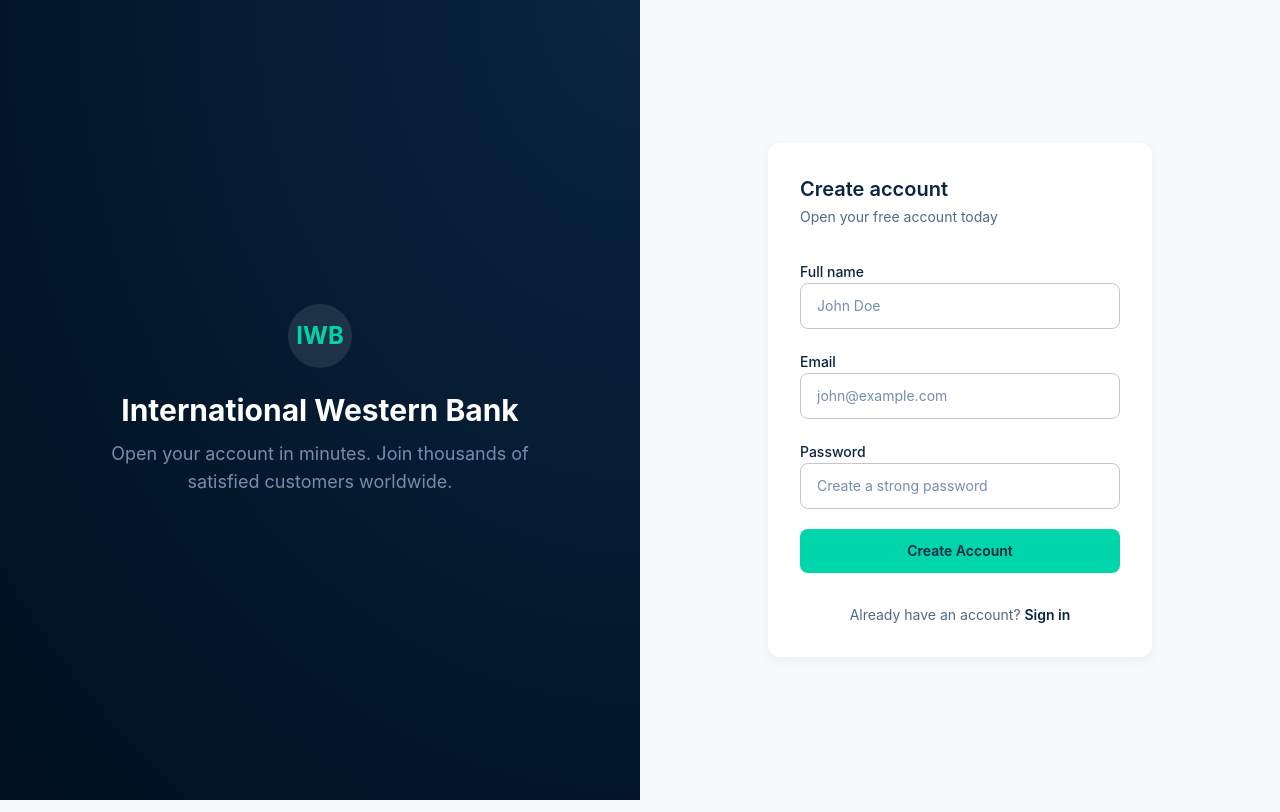
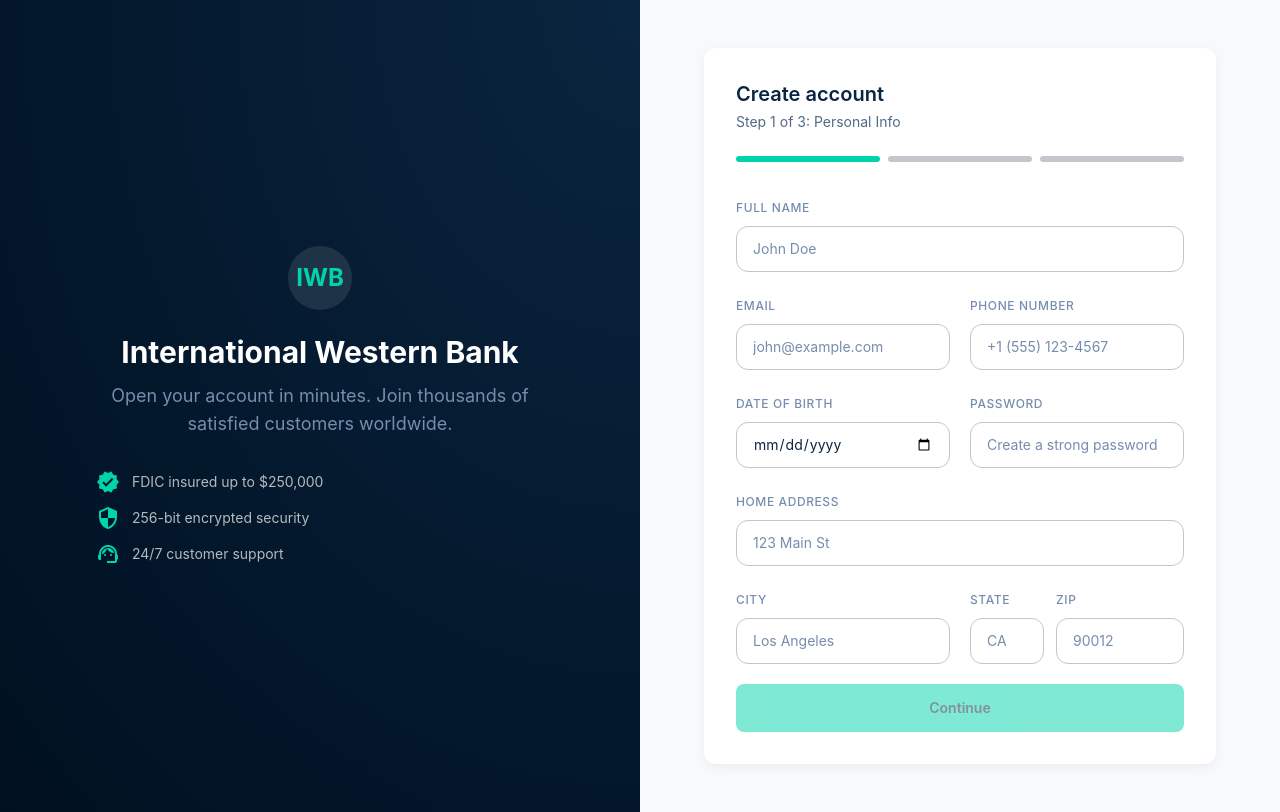
Before and after one commit to TobeChukwu278/InternationalWesternBank, a Next.js app: page /signup in a window 1280 px wide. Built offline with nearby package versions, Linux system fonts and the light colour scheme.

Commit message:
feat: rewrite signup with multi-step wizard and pending verification page

```diff
--- /dev/null
+++ b/src/app/(auth)/pending-verification/page.tsx
@@ -0,0 +1,10 @@
+import { Suspense } from "react";
+import { PendingContent } from "./pending-content";
+
+export default function PendingVerificationPage() {
+  return (
+    <Suspense fallback={<div className="flex min-h-screen items-center justify-center">Loading...</div>}>
+      <PendingContent />
+    </Suspense>
+  );
+}
--- /dev/null
+++ b/src/app/(auth)/pending-verification/pending-content.tsx
@@ -0,0 +1,61 @@
+"use client";
+
+import { useSearchParams } from "next/navigation";
+
+export function PendingContent() {
+  const searchParams = useSearchParams();
+  const rejected = searchParams.get("rejected") === "true";
+
+  if (rejected) {
+    return (
+      <div className="flex min-h-screen items-center justify-center bg-iwb-surface px-4">
+        <div className="w-full max-w-md rounded-iwb-xl bg-white p-8 text-center shadow-iwb-card">
+          <div className="mx-auto mb-6 flex size-16 items-center justify-center rounded-full bg-iwb-error/10">
+            <i className="material-icons text-4xl text-iwb-error">cancel</i>
+          </div>
+          <h1 className="text-xl font-semibold text-iwb-navy">Account Rejected</h1>
+          <p className="mt-2 text-sm text-iwb-slate">
+            Unfortunately, your account registration could not be approved at this time.
+          </p>
+          <p className="mt-4 text-xs text-iwb-slate-light">
+            Please contact support for more information.
+          </p>
+          <div className="mt-6 border-t border-iwb-border-light pt-6 text-xs text-iwb-slate-light space-y-1">
+            <p>International Western Bank</p>
+            <p>+1 (786) 245-4920</p>
+          </div>
+        </div>
+      </div>
+    );
+  }
+
+  return (
+    <div className="flex min-h-screen items-center justify-center bg-iwb-surface px-4">
+      <div className="w-full max-w-md rounded-iwb-xl bg-white p-8 text-center shadow-iwb-card">
+        <div className="mx-auto mb-6 flex size-16 items-center justify-center rounded-full bg-iwb-navy">
+          <i className="material-icons text-white text-3xl">account_balance</i>
+        </div>
+        <i className="material-icons text-5xl text-iwb-teal mb-4">how_to_reg</i>
+        <h1 className="text-xl font-semibold text-iwb-navy">Registration Submitted</h1>
+        <p className="mt-2 text-sm text-iwb-slate">
+          Thank you for registering. Your application is being reviewed.
+        </p>
+        <div className="mt-6 rounded-iwb-lg bg-iwb-surface p-4 text-left space-y-2">
+          <div className="flex items-center gap-2 text-sm">
+            <i className="material-icons text-iwb-teal text-sm">schedule</i>
+            <span className="text-iwb-slate">Typical review time: 1-2 business days</span>
+          </div>
+          <div className="flex items-center gap-2 text-sm">
+            <i className="material-icons text-iwb-teal text-sm">notifications</i>
+            <span className="text-iwb-slate">You'll be notified once approved</span>
+          </div>
+        </div>
+        <div className="mt-6 border-t border-iwb-border-light pt-6 text-xs text-iwb-slate-light space-y-1">
+          <p>International Western Bank</p>
+          <p>249 E Ocean Blvd, Long Beach, CA 90802</p>
+          <p>+1 (786) 245-4920</p>
+        </div>
+      </div>
+    </div>
+  );
+}
--- a/src/app/(auth)/signup/page.tsx
+++ b/src/app/(auth)/signup/page.tsx
@@ -1,19 +1,91 @@
 "use client";
 
-import { useActionState } from "react";
-import Link from "next/link";
-import { Button } from "@/components/ui/button";
-import { Input } from "@/components/ui/input";
+import { useState } from "react";
+import { useRouter } from "next/navigation";
 import { Card } from "@/components/ui/card";
-import { signup } from "@/lib/actions/auth";
+import { signupWithKyc } from "@/lib/actions/kyc";
+import { PersonalInfo } from "./steps/personal-info";
+import { IdentityDocs } from "./steps/identity-docs";
+import { ReviewSubmit } from "./steps/review-submit";
+
+interface PersonalInfoData {
+  full_name: string;
+  email: string;
+  password: string;
+  phone: string;
+  date_of_birth: string;
+  address_line1: string;
+  address_city: string;
+  address_state: string;
+  address_zip: string;
+}
+
+const steps = ["Personal Info", "Identity", "Review"];
 
 export default function SignupPage() {
-  const [state, formAction, pending] = useActionState(
-    async (_prev: { error?: string } | null, formData: FormData) => {
-      return signup(formData);
-    },
-    null,
-  );
+  const router = useRouter();
+  const [currentStep, setCurrentStep] = useState(0);
+  const [submitting, setSubmitting] = useState(false);
+  const [error, setError] = useState<string | null>(null);
+
+  const [personalInfo, setPersonalInfo] = useState<PersonalInfoData>({
+    full_name: "", email: "", password: "", phone: "", date_of_birth: "",
+    address_line1: "", address_city: "", address_state: "", address_zip: "",
+  });
+  const [ssnLastFour, setSsnLastFour] = useState("");
+  const [avatarUrl, setAvatarUrl] = useState<string | undefined>();
+  const [idFrontUrl, setIdFrontUrl] = useState<string | undefined>();
+  const [idBackUrl, setIdBackUrl] = useState<string | undefined>();
+  const [avatarPreview, setAvatarPreview] = useState<string | null>(null);
+  const [idFrontPreview, setIdFrontPreview] = useState<string | null>(null);
+  const [idBackPreview, setIdBackPreview] = useState<string | null>(null);
+
+  function handlePersonalChange(data: Partial<PersonalInfoData>) {
+    setPersonalInfo((prev) => ({ ...prev, ...data }));
+  }
+
+  function handleDocumentsChange(docs: { avatarUrl?: string; idFrontUrl?: string; idBackUrl?: string }) {
+    if (docs.avatarUrl) setAvatarUrl(docs.avatarUrl);
+    if (docs.idFrontUrl) setIdFrontUrl(docs.idFrontUrl);
+    if (docs.idBackUrl) setIdBackUrl(docs.idBackUrl);
+  }
+
+  function handleIdentityNext() {
+    setAvatarPreview((document.querySelector(".identity-docs [alt='Preview']") as HTMLImageElement)?.src ?? null);
+    setIdFrontPreview((document.querySelector(".identity-docs [alt='ID Front']") as HTMLImageElement)?.src ?? null);
+    setIdBackPreview((document.querySelector(".identity-docs [alt='ID Back']") as HTMLImageElement)?.src ?? null);
+    setCurrentStep(2);
+  }
+
+  async function handleSubmit() {
+    setSubmitting(true);
+    setError(null);
+
+    const formData = new FormData();
+    formData.set("full_name", personalInfo.full_name);
+    formData.set("email", personalInfo.email);
+    formData.set("password", personalInfo.password);
+    formData.set("phone", personalInfo.phone);
+    formData.set("date_of_birth", personalInfo.date_of_birth);
+    formData.set("address_line1", personalInfo.address_line1);
+    formData.set("address_city", personalInfo.address_city);
+    formData.set("address_state", personalInfo.address_state);
+    formData.set("address_zip", personalInfo.address_zip);
+    if (avatarUrl) formData.set("avatar_url", avatarUrl);
+    if (idFrontUrl) formData.set("id_document_front", idFrontUrl);
+    if (idBackUrl) formData.set("id_document_back", idBackUrl);
+    if (ssnLastFour) formData.set("ssn_last_four", ssnLastFour);
+
+    const res = await signupWithKyc(formData);
+
+    if (res.success) {
+      router.push("/pending-verification");
+    } else {
+      setError(res.error ?? "Something went wrong");
+    }
+
+    setSubmitting(false);
+  }
 
   return (
     <div className="flex min-h-screen flex-col lg:flex-row">
@@ -23,82 +95,79 @@ export default function SignupPage() {
           <div className="mx-auto mb-6 flex size-16 items-center justify-center rounded-full bg-white/10">
             <span className="text-2xl font-bold text-iwb-teal">IWB</span>
           </div>
-          <h2 className="text-3xl font-bold text-white">
-            International Western Bank
-          </h2>
+          <h2 className="text-3xl font-bold text-white">International Western Bank</h2>
           <p className="mt-3 text-lg text-iwb-slate-light">
-            Open your account in minutes. Join thousands of satisfied customers
-            worldwide.
+            Open your account in minutes. Join thousands of satisfied customers worldwide.
           </p>
+          <div className="mt-8 space-y-3 text-left">
+            <div className="flex items-center gap-3 text-white/70">
+              <i className="material-icons text-iwb-teal text-sm">verified</i>
+              <span className="text-sm">FDIC insured up to $250,000</span>
+            </div>
+            <div className="flex items-center gap-3 text-white/70">
+              <i className="material-icons text-iwb-teal text-sm">security</i>
+              <span className="text-sm">256-bit encrypted security</span>
+            </div>
+            <div className="flex items-center gap-3 text-white/70">
+              <i className="material-icons text-iwb-teal text-sm">support_agent</i>
+              <span className="text-sm">24/7 customer support</span>
+            </div>
+          </div>
         </div>
       </div>
 
       <div className="flex flex-1 items-center justify-center bg-iwb-surface px-4 py-12 lg:px-8">
-        <Card className="w-full max-w-sm p-8">
+        <Card className="w-full max-w-lg p-8">
           <div className="mb-8 text-center lg:hidden">
             <span className="text-xl font-bold text-iwb-navy">IWB</span>
           </div>
 
-          <h1 className="text-xl font-semibold text-iwb-navy">
-            Create account
-          </h1>
+          <h1 className="text-xl font-semibold text-iwb-navy">Create account</h1>
           <p className="mt-1 text-sm text-iwb-slate">
-            Open your free account today
+            Step {currentStep + 1} of 3: {steps[currentStep]}
           </p>
 
-          <form action={formAction} className="mt-8 space-y-5">
-            <Input
-              label="Full name"
-              name="full_name"
-              type="text"
-              autoComplete="name"
-              placeholder="John Doe"
-              required
-            />
-            <Input
-              label="Email"
-              name="email"
-              type="email"
-              autoComplete="email"
-              placeholder="john@example.com"
-              required
-            />
-            <Input
-              label="Password"
-              name="password"
-              type="password"
-              autoComplete="new-password"
-              placeholder="Create a strong password"
-              required
-            />
+          <div className="mt-6 flex gap-2">
+            {steps.map((s, i) => (
+              <div
+                key={s}
+                className={`h-1.5 flex-1 rounded-full transition-colors ${
+                  i <= currentStep ? "bg-iwb-teal" : "bg-iwb-border"
+                }`}
+              />
+            ))}
+          </div>
 
-            {state?.error ? (
-              <p className="flex items-center gap-1.5 text-sm text-iwb-error">
-                <svg className="size-4" fill="currentColor" viewBox="0 0 20 20">
-                  <path
-                    fillRule="evenodd"
-                    d="M10 18a8 8 0 1 0 0-16 8 8 0 0 0 0 16ZM8.28 7.22a.75.75 0 0 0-1.06 1.06L8.94 10l-1.72 1.72a.75.75 0 1 0 1.06 1.06L10 11.06l1.72 1.72a.75.75 0 1 0 1.06-1.06L11.06 10l1.72-1.72a.75.75 0 0 0-1.06-1.06L10 8.94 8.28 7.22Z"
-                    clipRule="evenodd"
-                  />
-                </svg>
-                {state.error}
-              </p>
-            ) : null}
+          <div className="mt-8">
+            {currentStep === 0 ? (
+              <PersonalInfo data={personalInfo} onChange={handlePersonalChange} onNext={() => setCurrentStep(1)} />
+            ) : currentStep === 1 ? (
+              <IdentityDocs
+                ssnLastFour={ssnLastFour}
+                onSsnChange={setSsnLastFour}
+                onDocumentsChange={handleDocumentsChange}
+                onNext={handleIdentityNext}
+                onBack={() => setCurrentStep(0)}
+              />
+            ) : (
+              <ReviewSubmit
+                personalInfo={personalInfo}
+                ssnLastFour={ssnLastFour}
+                avatarPreview={avatarPreview}
+                idFrontPreview={idFrontPreview}
+                idBackPreview={idBackPreview}
+                submitting={submitting}
+                onSubmit={handleSubmit}
+                onBack={() => setCurrentStep(1)}
+              />
+            )}
+          </div>
 
-            <Button type="submit" loading={pending} className="w-full">
-              Create Account
-            </Button>
-          </form>
-
-          <p className="mt-8 text-center text-sm text-iwb-slate">
-            Already have an account?{" "}
-            <Link
-              href="/login"
-              className="font-semibold text-iwb-navy hover:text-iwb-teal transition-colors"
-            >
-              Sign in
-            </Link>
-          </p>
+          {error ? (
+            <div className="mt-4 rounded-iwb-lg bg-iwb-error/5 border border-iwb-error/20 p-3">
+              <p className="text-sm text-iwb-error">{error}</p>
+            </div>
+          ) : null}
         </Card>
       </div>
     </div>
```
